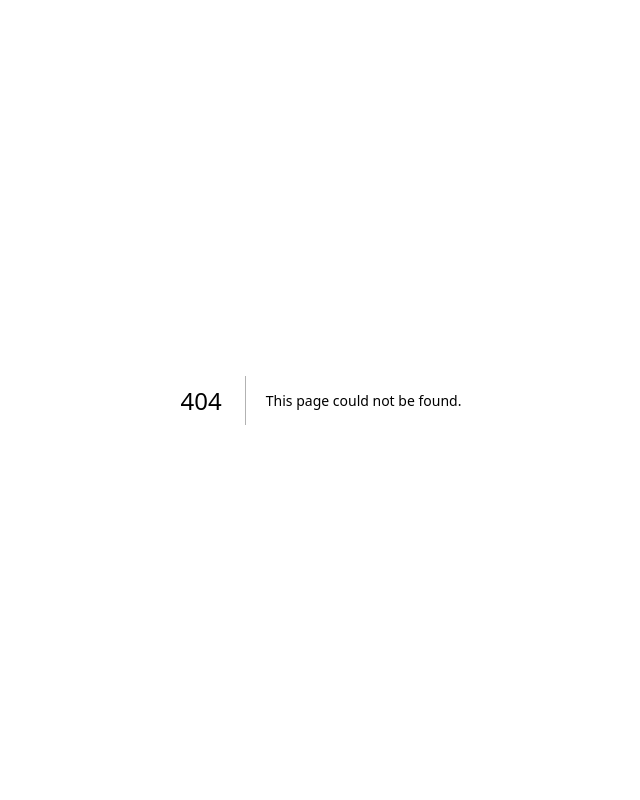
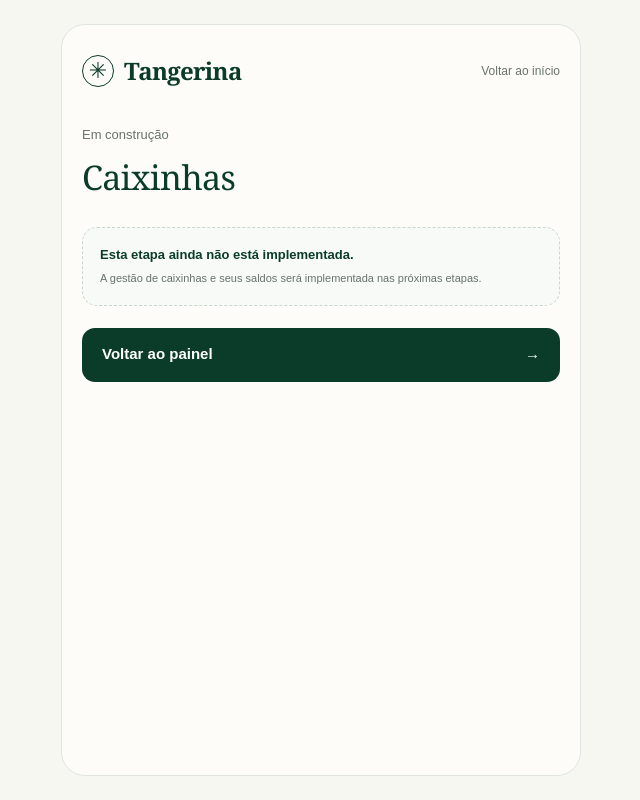
Before and after one commit to mosiah-andrade/tangerina, a Next.js app in the folder app/: page /caixinhas in a window 1280 px wide. Before the commit this address had no page. Shown: the whole page, without its empty margins (319-959 px from the left). Built offline with nearby package versions, Linux system fonts and the light colour scheme.

Commit message:
feat(t8): adicionar destinos provisórios para navegação

```diff
--- /dev/null
+++ b/app/app/[section]/page.tsx
@@ -0,0 +1,44 @@
+import Link from "next/link";
+import { notFound } from "next/navigation";
+
+const sections: Record<string, { title: string; description: string }> = {
+  receitas: { title: "Receitas", description: "O registro e a distribuição de receitas serão implementados na próxima etapa." },
+  despesas: { title: "Despesas", description: "O registro de despesas, a seleção de caixinhas e a revisão antes de confirmar serão implementados na próxima etapa." },
+  transferencias: { title: "Transferências", description: "A movimentação entre contas e a revisão de seus efeitos serão implementadas na próxima etapa." },
+  movimentacoes: { title: "Movimentações", description: "O histórico financeiro será conectado aos dados locais nas próximas etapas." },
+  caixinhas: { title: "Caixinhas", description: "A gestão de caixinhas e seus saldos será implementada nas próximas etapas." },
+  mais: { title: "Mais opções", description: "Contas, regras de distribuição, backup e configurações serão adicionados gradualmente." },
+};
+
+export default async function SectionPage({
+  params,
+}: {
+  params: Promise<{ section: string }>;
+}) {
+  const { section } = await params;
+  const item = sections[section];
+  if (!item) notFound();
+
+  return (
+    <main className="app-shell">
+      <header className="app-header">
+        <Link className="brand-lockup" href="/dashboard">
+          <span className="brand-flower" aria-hidden="true">✳</span>
+          <span className="brand-name">Tangerina</span>
+        </Link>
+        <Link className="context-label" href="/dashboard">Voltar ao início</Link>
+      </header>
+      <section className="dashboard-greeting">
+        <p>Em construção</p>
+        <h1>{item.title}</h1>
+      </section>
+      <section className="notice-card">
+        <strong>Esta etapa ainda não está implementada.</strong>
+        <p>{item.description}</p>
+      </section>
+      <Link className="button-primary" style={{ marginTop: 22 }} href="/dashboard">
+        Voltar ao painel <span aria-hidden="true">→</span>
+      </Link>
+    </main>
+  );
+}
```
